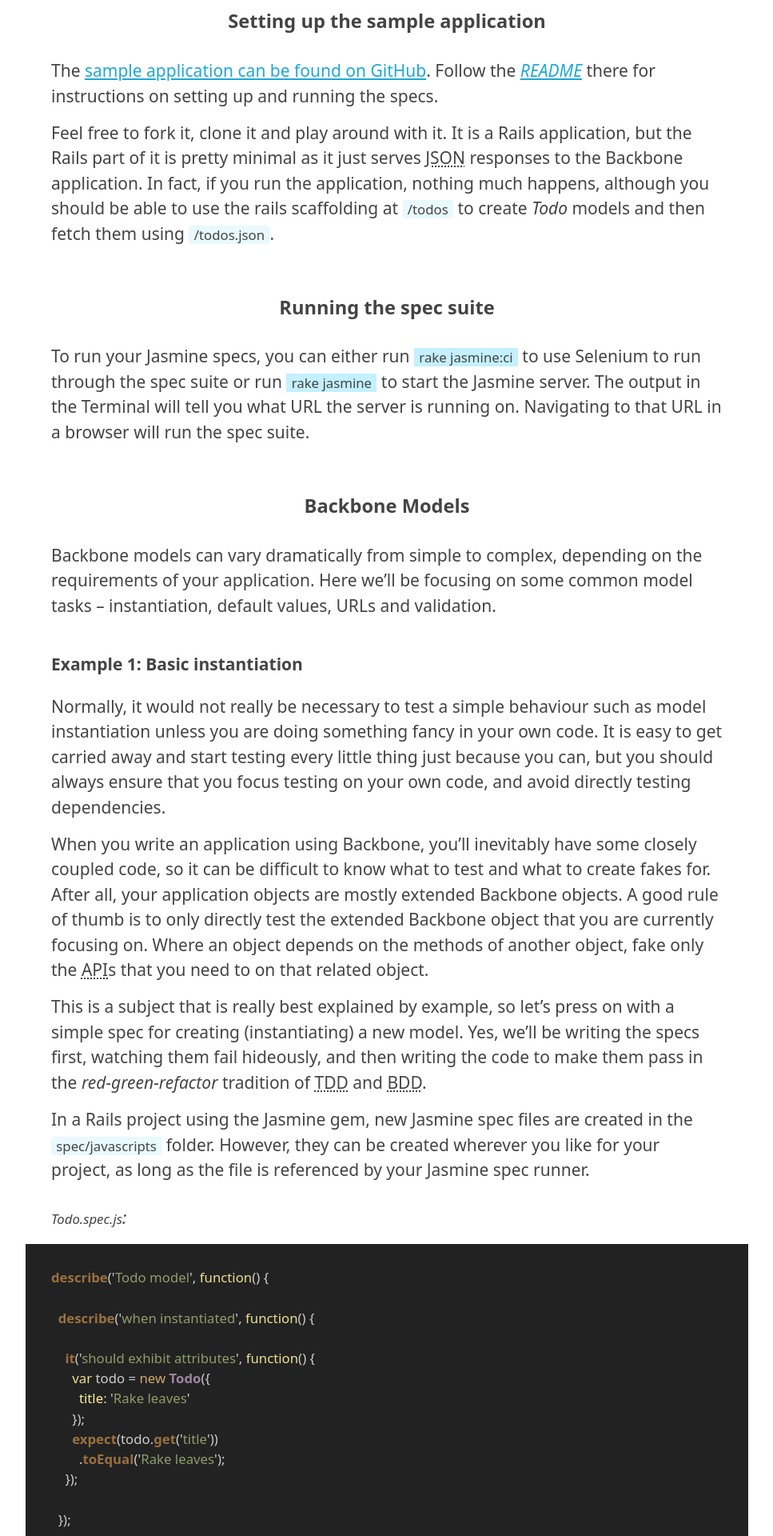
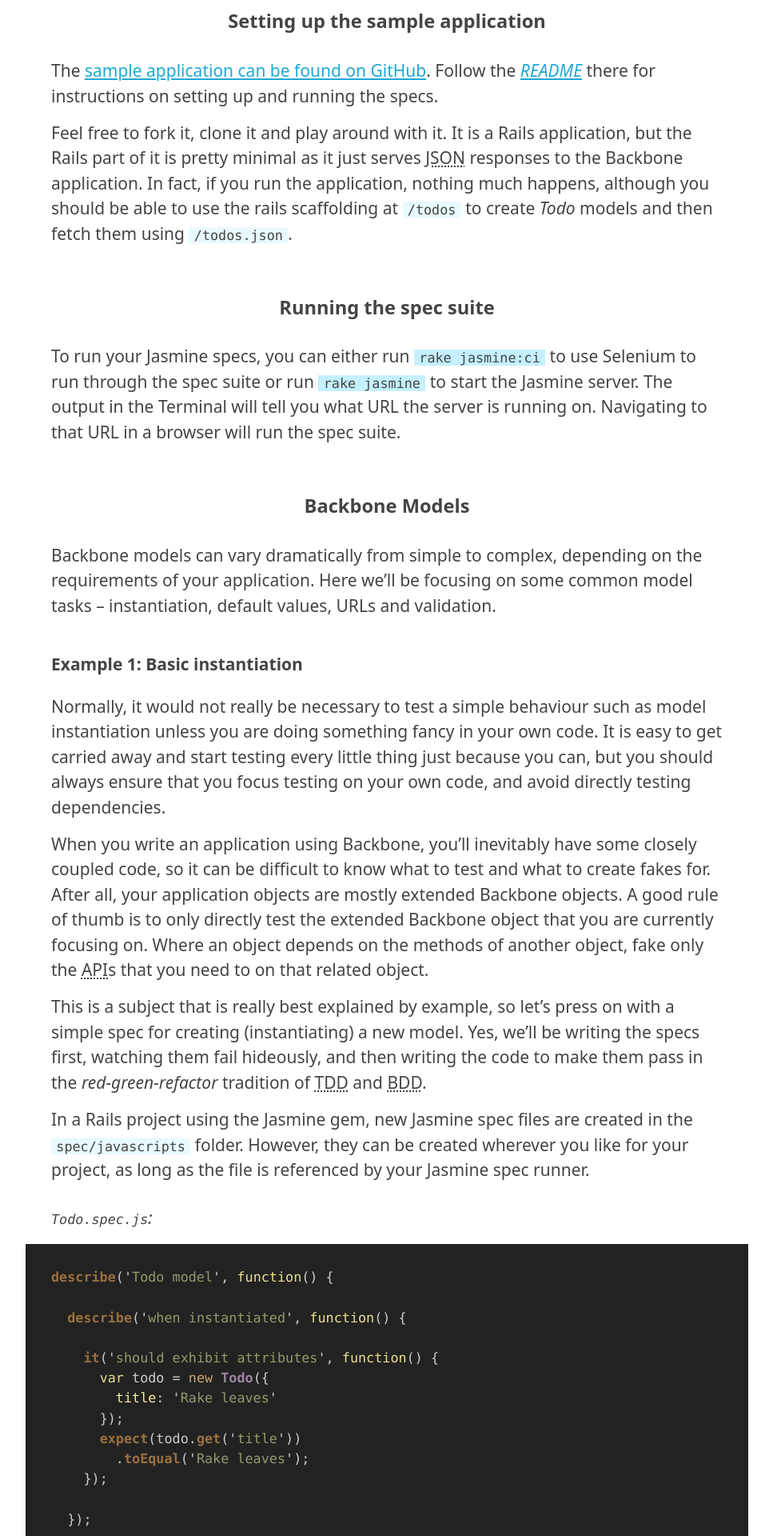
Before and after one commit to froots/froots.github.io, a Jekyll site: the page built from _posts/2011-03-25-testing-backbone-apps-with-jasmine-sinon-2.md, in a window 1280 px wide. Shown: the part 1849-3769 px from the top of the page at 80% size, without its empty margins (156-1123 px from the left). Built offline with Jekyll 4.4.1, drawn with Linux system fonts in a browser that asks for light colours.

Commit message:
Code example styling

```diff
--- a/_sass/main/_code.scss
+++ b/_sass/main/_code.scss
@@ -8,12 +8,12 @@
     margin-left: -$page-gutter;
     margin-right: -$page-gutter;
   }
+}
 
-  > pre {
-    padding: .7rem $page-gutter-small;
+.highlight > pre {
+  padding: .7rem $page-gutter-small;
 
-    @include bigphone {
-      padding: 1.4rem $page-gutter;
-    }
+  @include bigphone {
+    padding: 1.4rem $page-gutter;
   }
 }
--- a/_sass/main/_vars.scss
+++ b/_sass/main/_vars.scss
@@ -37,7 +37,7 @@
 
 $font-text: system-ui;
 $font-display: system-ui;
-$font-monospace: system-ui;
+$font-monospace: SFMono-Regular,Menlo,Monaco,Consolas,"Liberation Mono","Courier New",monospace;
 
 $base-line-height: 1.5;
 $measure: 1.5em;
```
